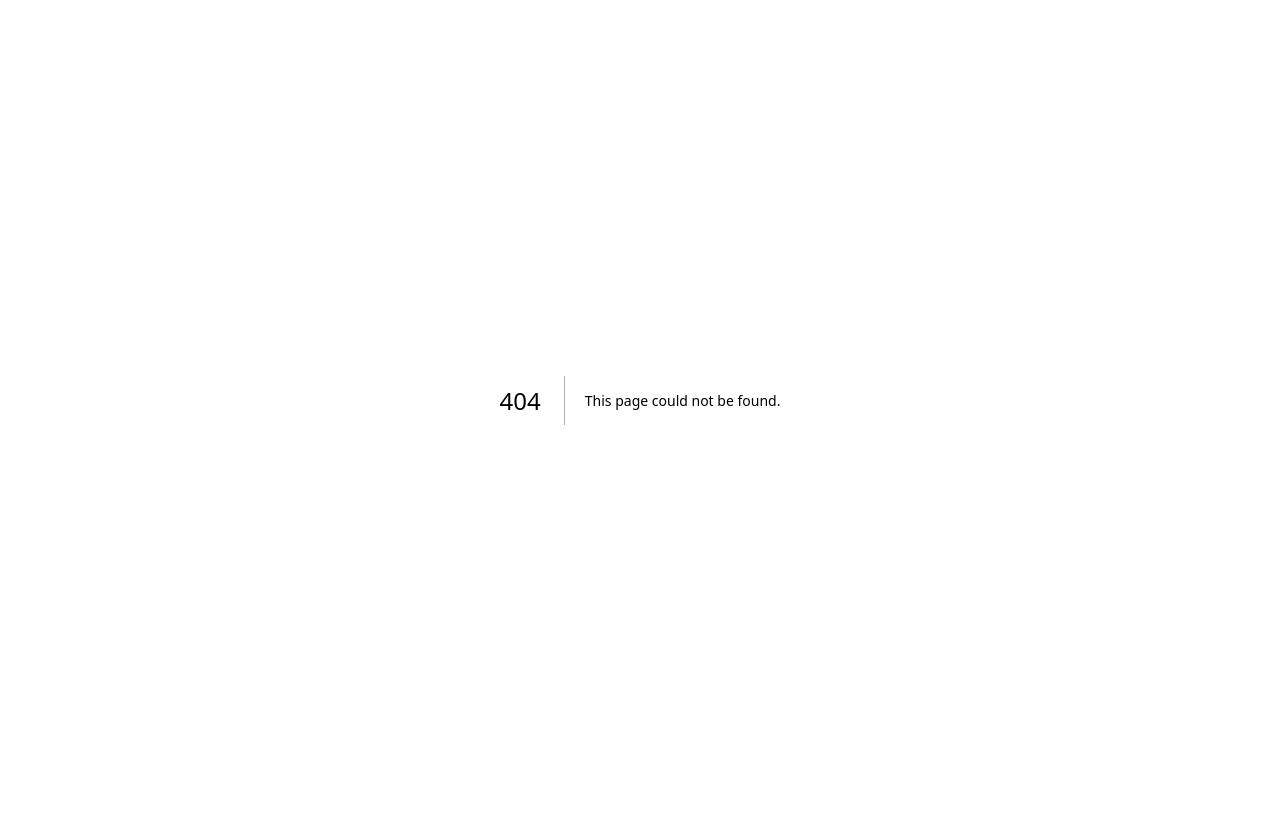
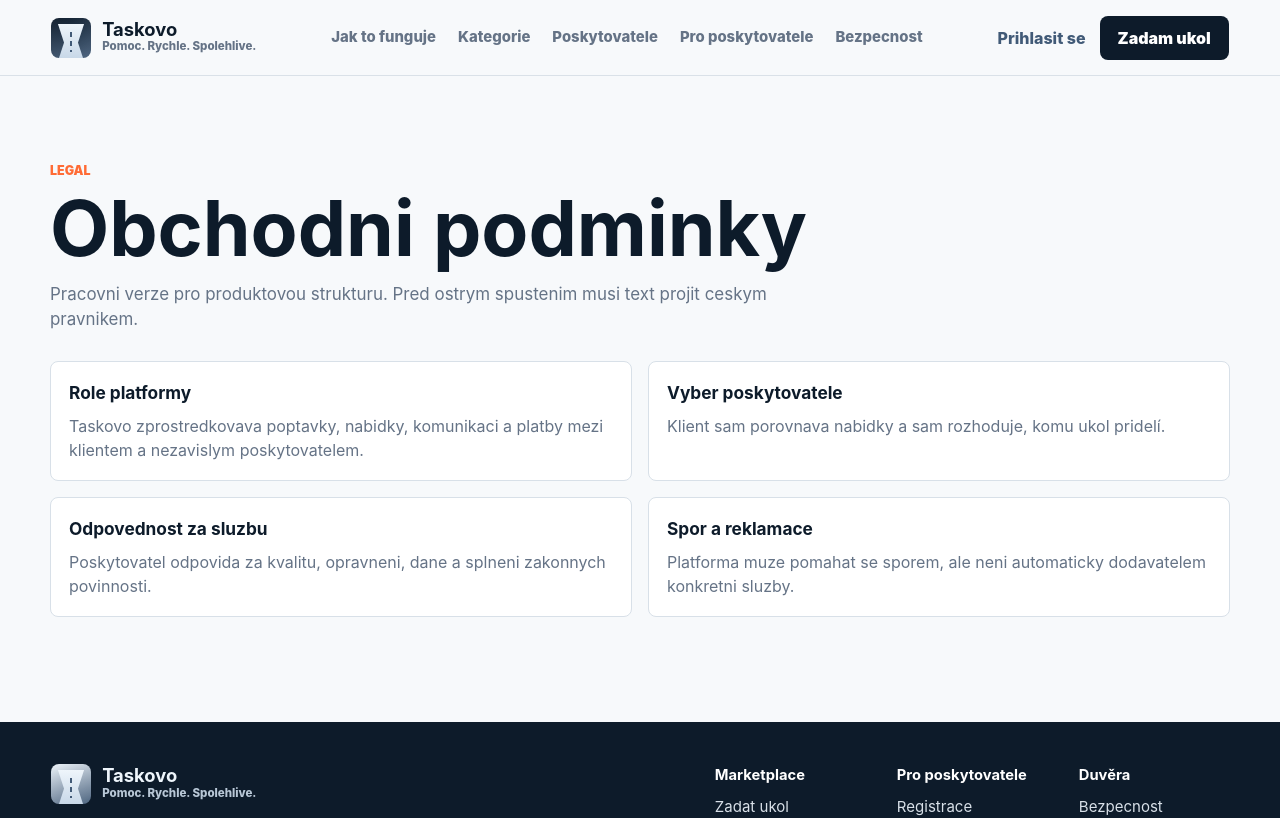
Before and after one commit to kaziodimm/taskovo-app, a Next.js app: page /obchodni-podminky in a window 1280 px wide. Before the commit this address had no page. Shown: the top 818 px of the page. Built offline with nearby package versions, Linux system fonts and the light colour scheme.

Commit message:
Add terms page

```diff
--- /dev/null
+++ b/app/obchodni-podminky/page.tsx
@@ -0,0 +1,8 @@
+import { Footer } from "@/components/Footer";
+import { Header } from "@/components/Header";
+
+export default function TermsPage() {
+  return (
+    <><Header /><main className="page-shell"><section className="section-title"><p className="kicker">Legal</p><h1 className="page-title">Obchodni podminky</h1><p>Pracovni verze pro produktovou strukturu. Pred ostrym spustenim musi text projit ceskym pravnikem.</p></section><div className="legal-grid"><article className="legal-card"><h3>Role platformy</h3><p>Taskovo zprostredkovava poptavky, nabidky, komunikaci a platby mezi klientem a nezavislym poskytovatelem.</p></article><article className="legal-card"><h3>Vyber poskytovatele</h3><p>Klient sam porovnava nabidky a sam rozhoduje, komu ukol pridelí.</p></article><article className="legal-card"><h3>Odpovednost za sluzbu</h3><p>Poskytovatel odpovida za kvalitu, opravneni, dane a splneni zakonnych povinnosti.</p></article><article className="legal-card"><h3>Spor a reklamace</h3><p>Platforma muze pomahat se sporem, ale neni automaticky dodavatelem konkretni sluzby.</p></article></div></main><Footer /></>
+  );
+}
```
